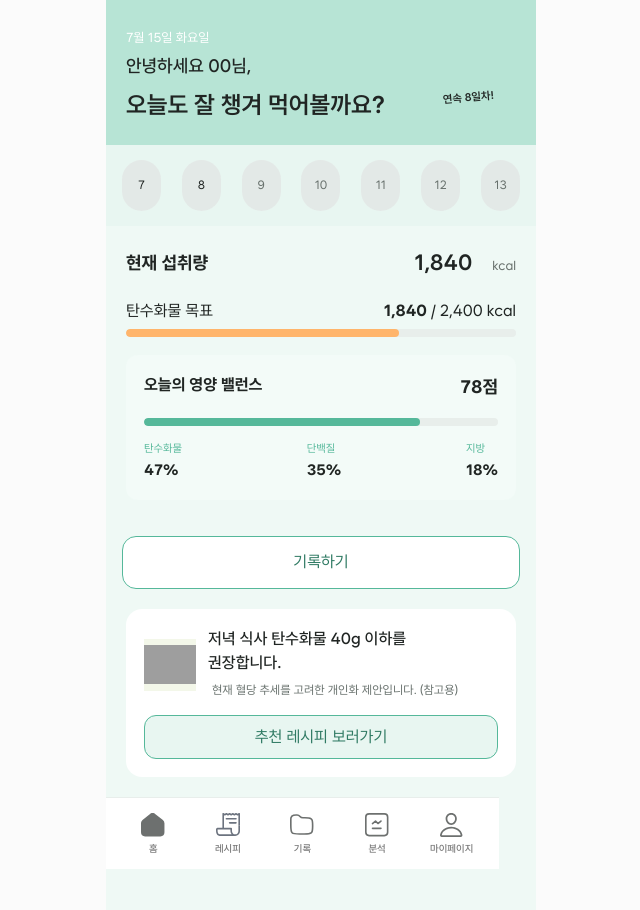
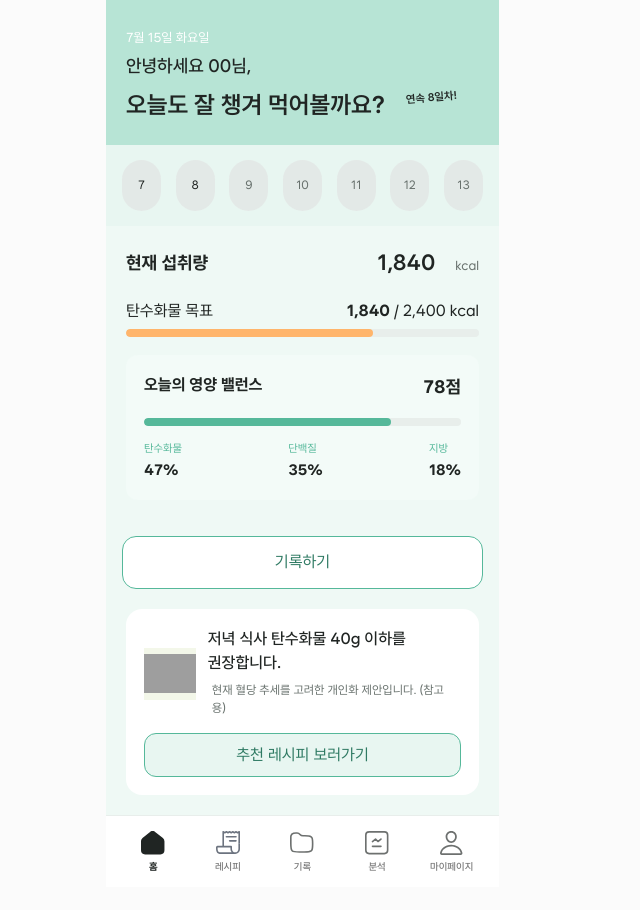
Before and after one commit to leeeeeseojin/26-1_14th-hackathon-FE, a React (Vite) app: page /main in a window 1280 px wide. Shown: the top 910 px of the page, without its empty margins (319-959 px from the left). After the commit the page ends 887 px from the top, so only its background shows below. Built offline with nearby package versions, Linux system fonts and the light colour scheme; grey boxes are pictures that could not be loaded.

Commit message:
design : bottomnav css 수정

```diff
--- a/src/components/bottom-nav/BottomNav.css
+++ b/src/components/bottom-nav/BottomNav.css
@@ -14,6 +14,7 @@
   border-top: 1px solid #E8EEEB;
 
   background-color: #ffffff;
+  position: absolute;
 }
 
 .bottom-nav__item {
--- a/src/components/bottom-nav/BottomNav.jsx
+++ b/src/components/bottom-nav/BottomNav.jsx
@@ -15,7 +15,7 @@ const BottomNav = () => {
   const navItems = [
     {
       label: "홈",
-      path: "/",
+      path: "/main",
       icon: HomeIcon,
     },
     {
--- a/src/pages/main-page/entry/MainPage.css
+++ b/src/pages/main-page/entry/MainPage.css
@@ -1,5 +1,6 @@
 .main-page {
   width: 100%;
+  max-width: 393px;
   min-height: 100vh;
 
   padding-bottom: 72px;
```
